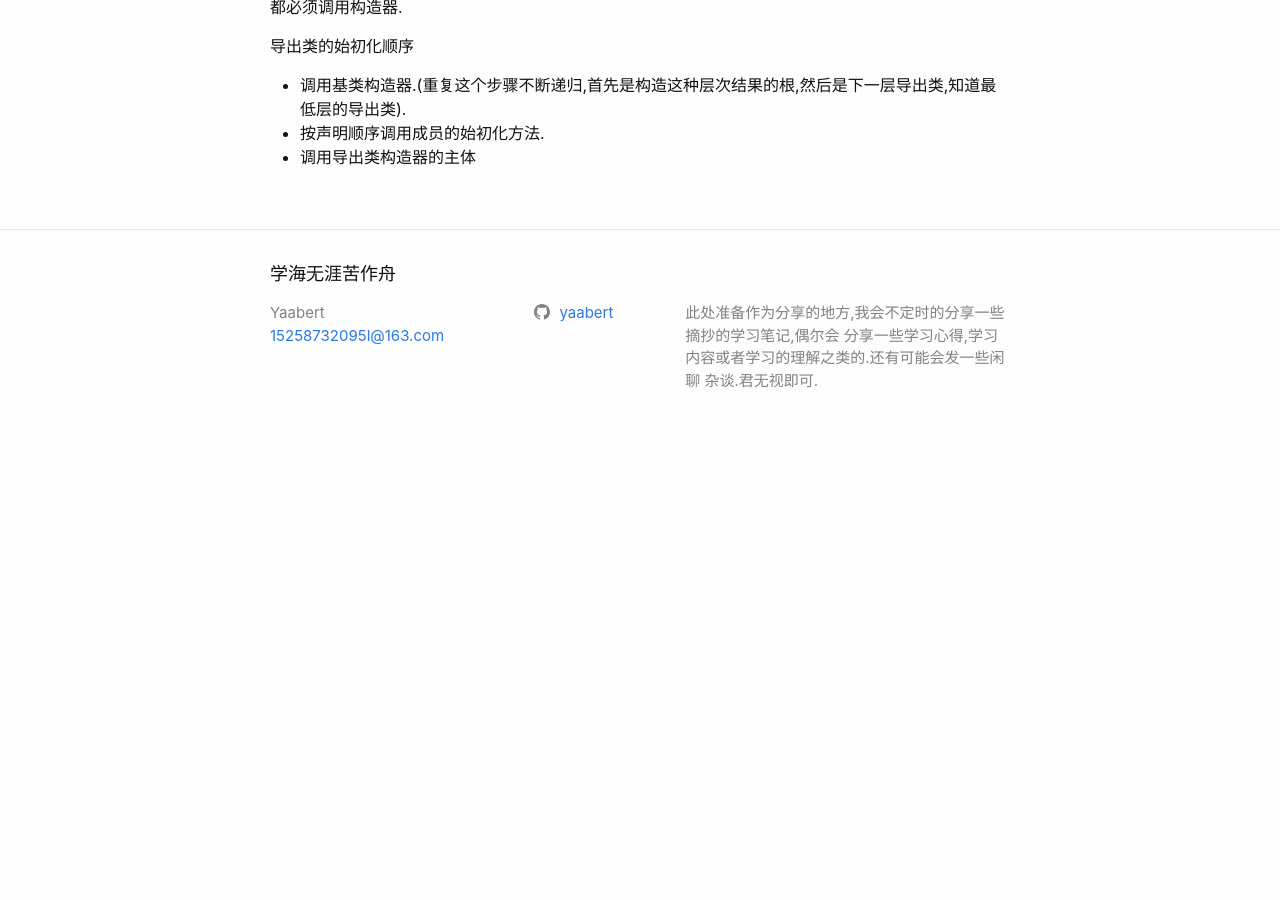
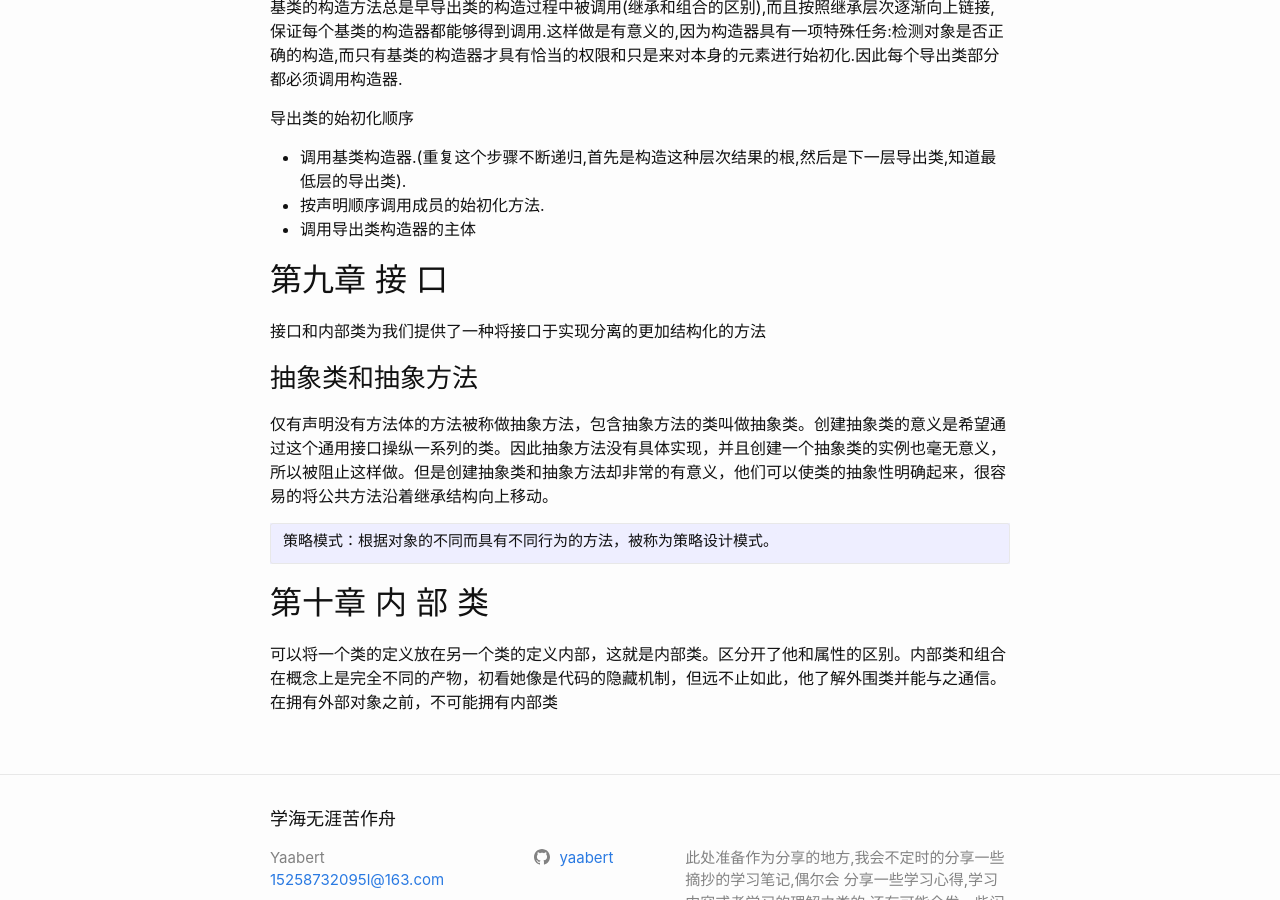
Before and after one commit to yaabert/yaabert.github.io, a Jekyll site: the page built from _posts/2019-01-03-Java编程思想学习笔记.md, in a window 1280 px wide and 900 px high, scrolled down 5898 px. Built offline with Jekyll 4.4.1, drawn with Linux system fonts in a browser that asks for light colours; before the commit the page ends 6350 px from its top, so only the background shows below that; some of the changed text lies outside the part shown.

Commit message:
开始更新编程思想

````diff
--- a/_posts/2019-01-03-Java编程思想学习笔记.md
+++ b/_posts/2019-01-03-Java编程思想学习笔记.md
@@ -34,6 +34,9 @@ author: "yaabert"
 	- [方法调用绑定](#方法调用绑定)
 	- [构造器和多态](#构造器和多态)
 	- [构造方法的调用顺序](#构造方法的调用顺序)
+- [第九章 接 口](#第九章接口)
+  - [抽象类和抽象方法](#抽象类和抽象方法)
+- [第十章 内 部 类](#第十章内部类)
 
 ## 学后有感
 不保证都有用,只是想写下来.今天有感觉,就写得多一点好一些,今天例行公事么,那就那么回事吧
@@ -158,3 +161,17 @@ Java允许生成 "空白final"."空白final"是指被声明为final但又未给
 * 调用基类构造器.(重复这个步骤不断递归,首先是构造这种层次结果的根,然后是下一层导出类,知道最低层的导出类).
 * 按声明顺序调用成员的始初化方法.
 * 调用导出类构造器的主体
+
+## 第九章 接 口
+接口和内部类为我们提供了一种将接口于实现分离的更加结构化的方法
+
+### 抽象类和抽象方法
+仅有声明没有方法体的方法被称做抽象方法，包含抽象方法的类叫做抽象类。创建抽象类的意义是希望通过这个通用接口操纵一系列的类。因此抽象方法没有具体实现，并且创建一个抽象类的实例也毫无意义，所以被阻止这样做。但是创建抽象类和抽象方法却非常的有意义，他们可以使类的抽象性明确起来，很容易的将公共方法沿着继承结构向上移动。
+
+```
+策略模式：根据对象的不同而具有不同行为的方法，被称为策略设计模式。
+```
+
+## 第十章 内 部 类
+
+可以将一个类的定义放在另一个类的定义内部，这就是内部类。区分开了他和属性的区别。内部类和组合在概念上是完全不同的产物，初看她像是代码的隐藏机制，但远不止如此，他了解外围类并能与之通信。在拥有外部对象之前，不可能拥有内部类
````
